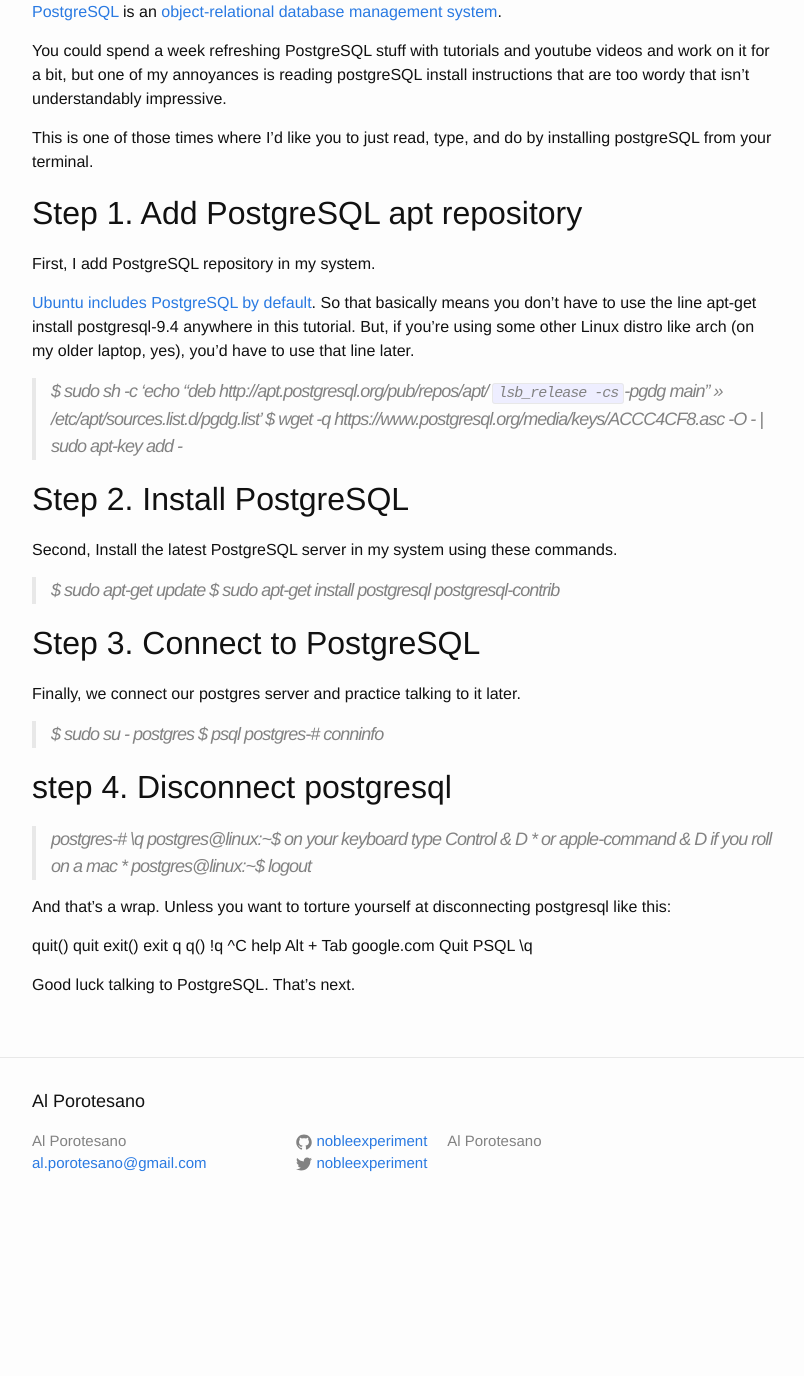
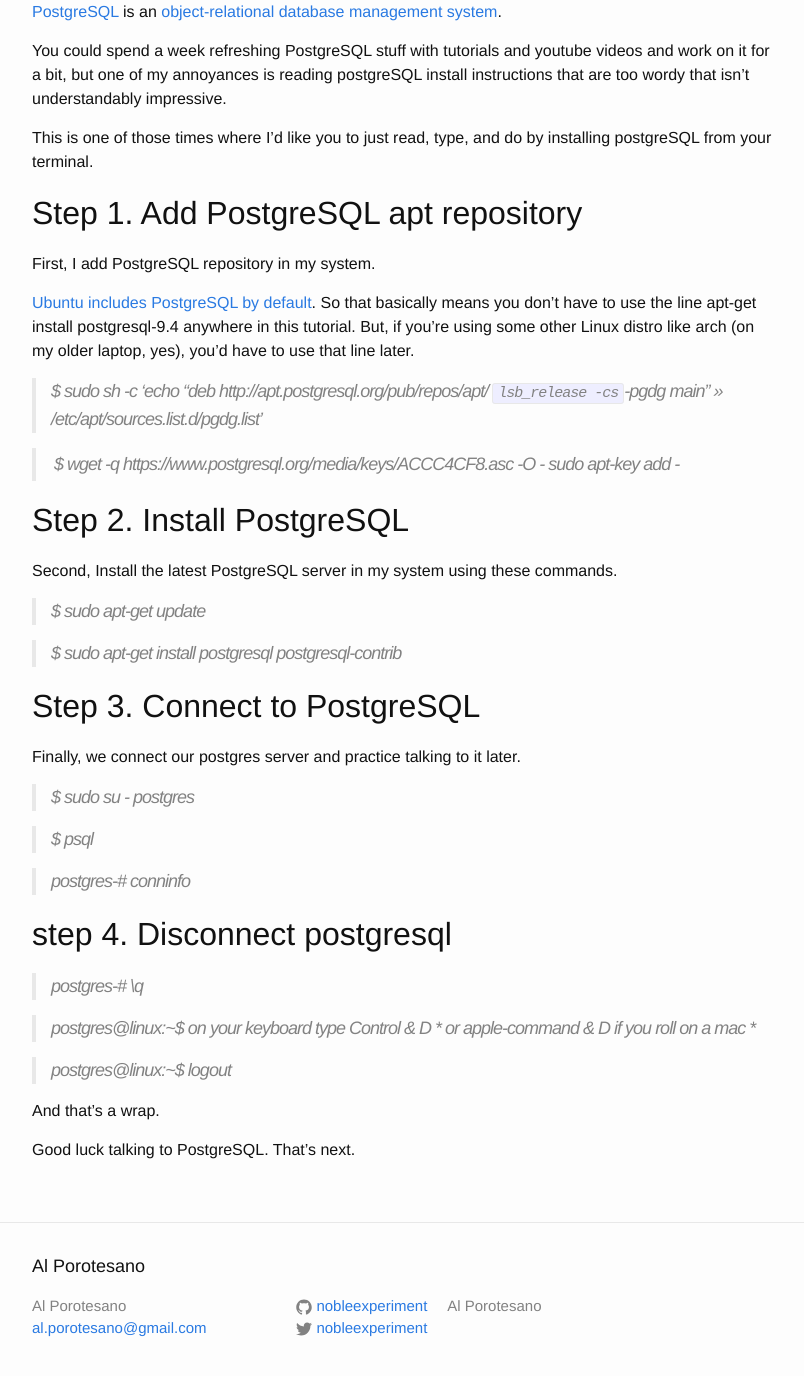
Before and after one commit to nobleexperiment/nobleexperiment.github.io, a Jekyll site: the page built from _posts/2016-08-05-Installing_PostgreSQL.markdown, in a window 1280 px wide and 1400 px high, scrolled down 281 px. Shown: the top 1376 px of the window, without its empty margins (238-1042 px from the left). Built offline with Jekyll 4.4.1, drawn with Linux system fonts in a browser that asks for light colours; before the commit the page ends 1516 px from its top, so only the background shows below that.

Commit message:
Update 2016-08-05-Installing_PostgreSQL.markdown

```diff
--- a/_posts/2016-08-05-Installing_PostgreSQL.markdown
+++ b/_posts/2016-08-05-Installing_PostgreSQL.markdown
@@ -19,6 +19,7 @@ First, I add PostgreSQL repository in my system.
 [Ubuntu includes PostgreSQL by default](https://www.postgresql.org/download/linux/ubuntu/). So that basically means you don't have to use the line apt-get install postgresql-9.4 anywhere in this tutorial. But, if you're using some other Linux distro like arch (on my older laptop, yes), you'd have to use that line later.
 
 > $ sudo sh -c 'echo "deb http://apt.postgresql.org/pub/repos/apt/ `lsb_release -cs`-pgdg main" >> /etc/apt/sources.list.d/pgdg.list'
+
 > $ wget -q https://www.postgresql.org/media/keys/ACCC4CF8.asc -O - | sudo apt-key add -
 
 ## Step 2. Install PostgreSQL ##
@@ -26,6 +27,7 @@ First, I add PostgreSQL repository in my system.
 Second, Install the latest PostgreSQL server in my system using these commands.
 
 > $ sudo apt-get update
+
 > $ sudo apt-get install postgresql postgresql-contrib
 
 ## Step 3. Connect to PostgreSQL ##
@@ -33,29 +35,19 @@ Second, Install the latest PostgreSQL server in my system using these commands.
 Finally, we connect our postgres server and practice talking to it later.
 
 > $ sudo su - postgres
+
 > $ psql
+
 > postgres-# conninfo
 
 ## step 4. Disconnect postgresql ##
 
 > postgres-# \q
+
 > postgres@linux:~$ *on your keyboard type* Control & D \* or apple-command & D if you roll on a mac \*
+
 > postgres@linux:~$ logout
 
-And that's a wrap. Unless you want to torture yourself at disconnecting postgresql like this:
-
-quit()
-quit
-exit()
-exit
-q
-q()
-!q
-^C
-help
-Alt + Tab
-google.com
-Quit PSQL
-\q
+And that's a wrap.
 
 Good luck talking to PostgreSQL. That's next.
```
